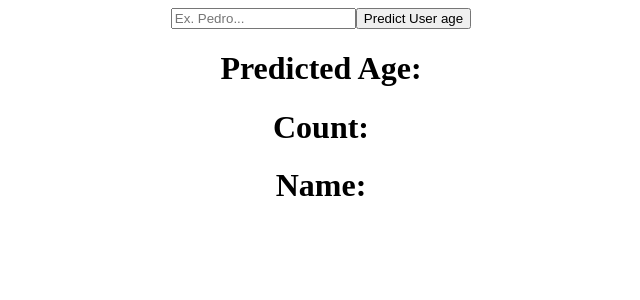
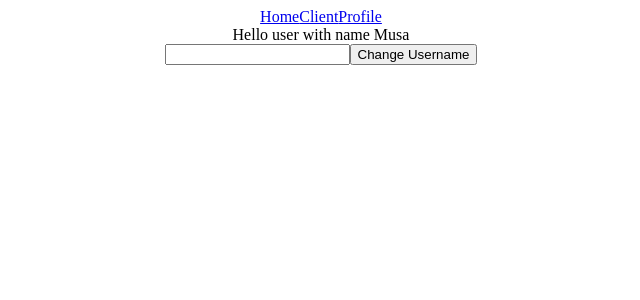
Before and after one commit to musmax/react-tutor, a React (Create React App) app: page /profile in a window 1280 px wide. Shown: the top 300 px of the page, without its empty margins (319-959 px from the left). Built offline with nearby package versions, Linux system fonts and the light colour scheme.

Commit message:
this chapter taught me about how state mgt worls

```diff
--- a/package.json
+++ b/package.json
@@ -9,6 +9,7 @@
     "axios": "^1.5.0",
     "react": "^18.2.0",
     "react-dom": "^18.2.0",
+    "react-router-dom": "^6.15.0",
     "react-scripts": "5.0.1",
     "web-vitals": "^2.1.4"
   },
--- a/src/App.js
+++ b/src/App.js
@@ -1,27 +1,29 @@
-import  Axios  from "axios";
-import { useEffect, useState } from "react";
-import "./App.css";
+ import "./App.css";
+ import { BrowserRouter as Router, Routes, Route } from "react-router-dom";
+import { Home } from './pages/Home'
+import { Clients } from "./pages/Clients";
+import { Profile } from './pages/Profile';
+import { Navbar } from "./Navbar";
+import { useState } from "react";
 
 const App = () => {
 
-  const [name, setName] = useState("");
-  const [predictedAge, setPredictedAge] = useState(null);
-
-  const fetchData = () => {
-    Axios.get(`https://api.agify.io/?name=${name}`).then((res) => {
-      setPredictedAge(res.data);
-    })
-  }
-
+  const [username, setusername] = useState("Musa")
   return (
     <div className="App">
-      <input placeholder="Ex. Pedro..." onChange={(e) => {setName(e.target.value)}}/>
-      <button onClick={fetchData}>Predict User age</button>
-      <h1>Predicted Age: {predictedAge?.age} </h1>
-      <h1>Count: {predictedAge?.count} </h1>
-      <h1>Name: {predictedAge?.name} </h1>
+
+      <Router>
+        <Navbar />
+        <Routes>
+          <Route path="/" element = {<Home />} />
+          <Route path="/client" element = {<Clients username = {username} setusername = {setusername}/>} />
+          <Route path="/profile" element = {<Profile username = {username} setusername = {setusername}/>} />
+          <Route path="*" element = {<h2> Page not found </h2>} />
+        </Routes>
+      </Router>
     </div>
+
   );
-}
+};
 
 export default App;
--- /dev/null
+++ b/src/Navbar.js
@@ -0,0 +1,11 @@
+import {Link} from 'react-router-dom'
+
+export const Navbar = () => {
+    return (
+        <div>
+        <Link to= "/">Home</Link>
+        <Link to= "/client">Client</Link>
+        <Link to= "/profile">Profile</Link>
+       </div>
+    )
+}
--- /dev/null
+++ b/src/pages/ChangeProfile.js
@@ -0,0 +1,11 @@
+import { useState } from "react"
+
+export const ChangeProfile = (props) => {
+    const [newUsername, setNewUsername] = useState("");
+    return (
+        <div>
+           <input onChange={(event) => {setNewUsername(event.target.value)}}/>
+           <button onClick={() => {props.setusername(newUsername)}}>Change Username</button>
+        </div>
+    )
+}
--- /dev/null
+++ b/src/pages/Clients.js
@@ -0,0 +1,8 @@
+export const Clients = (props) => {
+    return(
+        <div className="container">
+            <h1>Welcome to the the client management page</h1><br/>
+            <p>Your username is: {props.username}</p>
+            </div>
+    );
+}
--- /dev/null
+++ b/src/pages/Home.js
@@ -0,0 +1,3 @@
+export const Home = () => {
+    return('Welcome to the home page user');
+}
--- /dev/null
+++ b/src/pages/Profile.js
@@ -0,0 +1,9 @@
+import { ChangeProfile } from './ChangeProfile';
+export const Profile = (props) => {
+    return (
+        <div>
+            Hello user with name {props.username}
+            <ChangeProfile setusername = {props.setusername}/>
+        </div>
+    )
+}
```
Also changed, not shown: src/search.svg (added), 1 other file (tests, documents, lock files or other folders).
